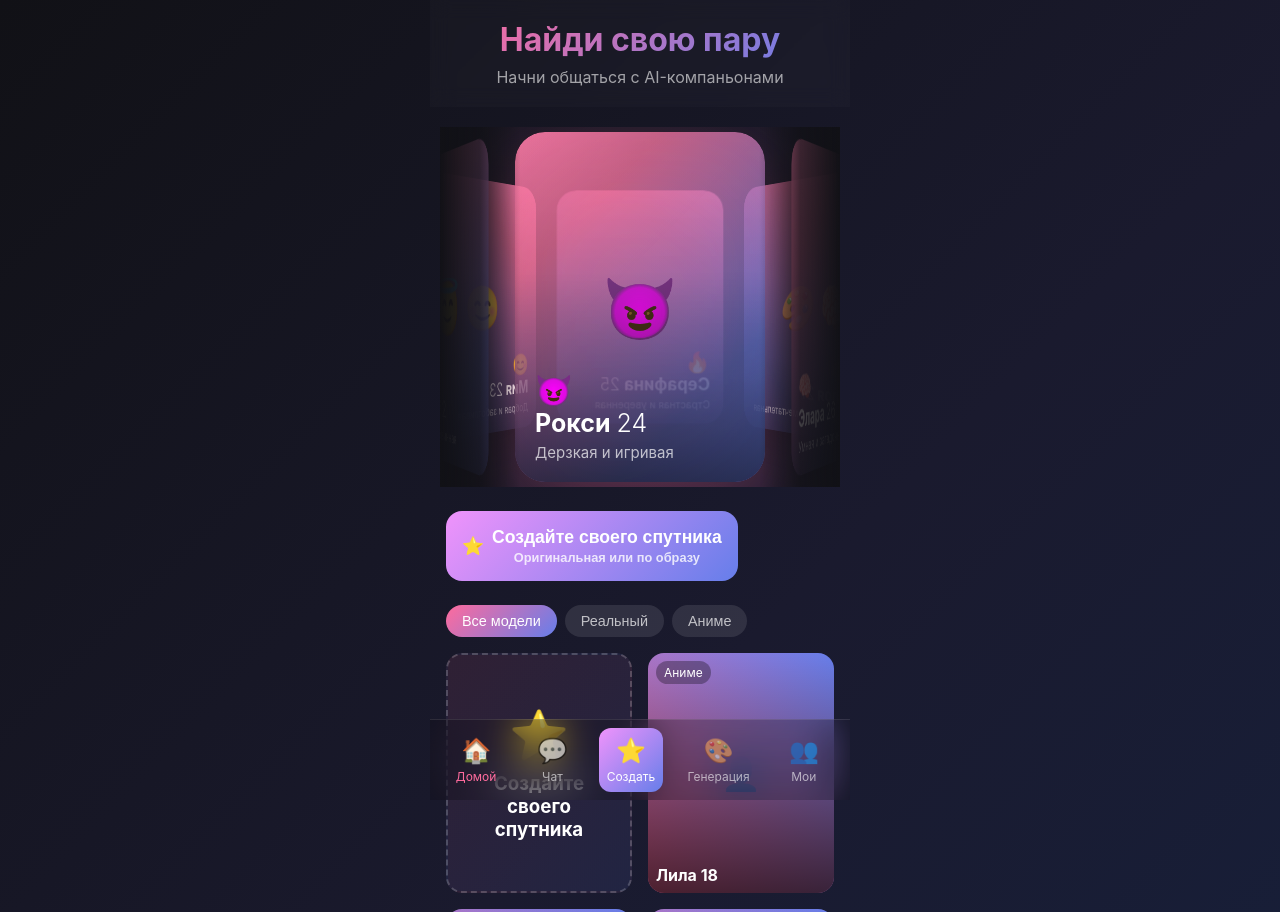
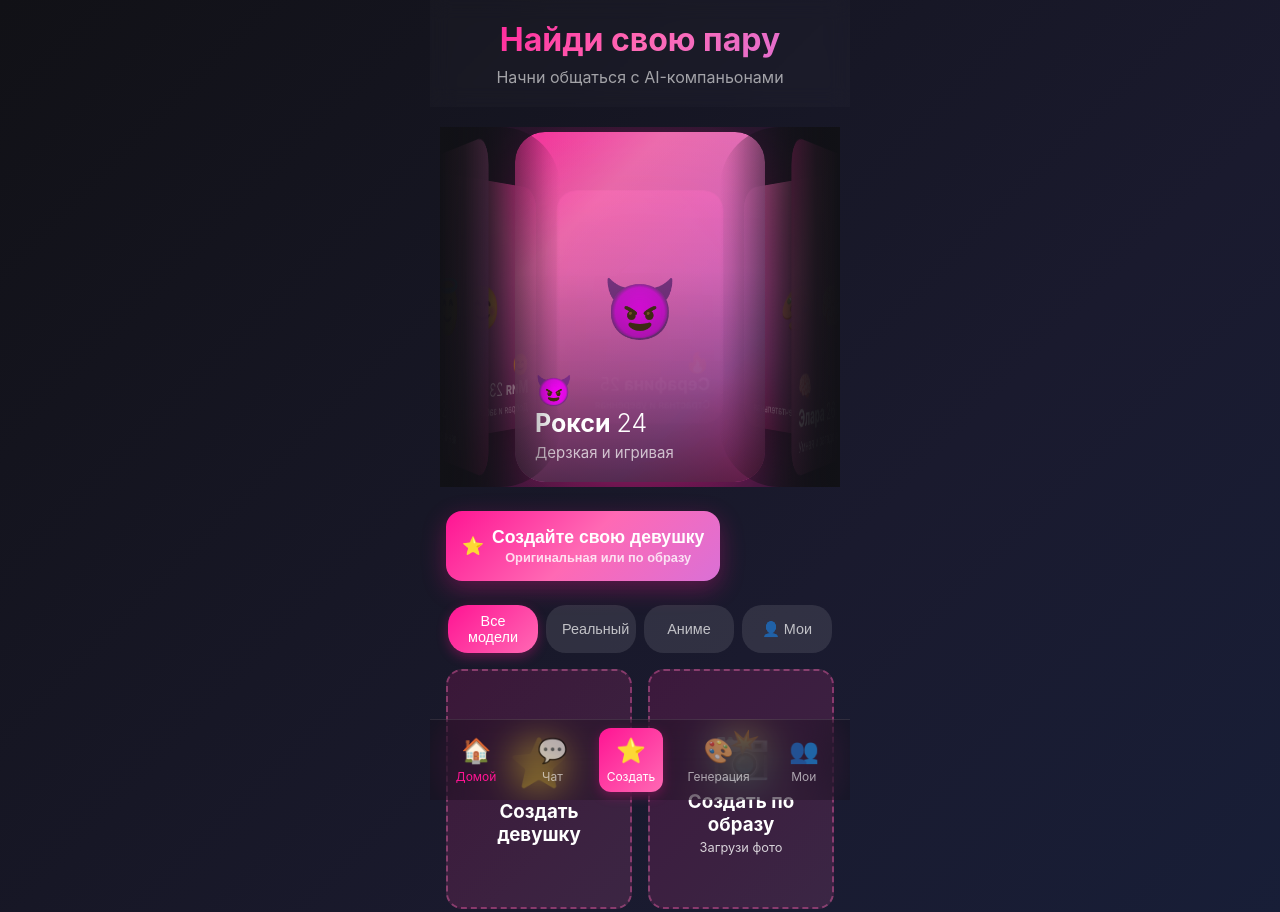
Before and after one commit to Oloq12/aibot, a plain HTML site: page index.html in a window 1280 px wide. Shown: the top 912 px of the page. Drawn offline with Linux system fonts and the light colour scheme.

Commit message:
Update index.html

```diff
--- a/index.html
+++ b/index.html
@@ -33,7 +33,7 @@
                  .header h1 {
              font-size: 2rem;
              font-weight: bold;
-            background: linear-gradient(135deg, #ff6b9d, #667eea);
+             background: linear-gradient(135deg, #ff1493, #ff69b4, #da70d6);
              -webkit-background-clip: text;
              -webkit-text-fill-color: transparent;
              margin-bottom: 8px;
@@ -63,14 +63,18 @@
              position: absolute;
              left: 0;
              top: 0;
-            width: 80px;
+             width: 120px;
              height: 100%;
              background: linear-gradient(to right,
                  rgba(17, 17, 22, 1) 0%,
-                rgba(17, 17, 22, 0.8) 50%,
+                 rgba(17, 17, 22, 0.95) 20%,
+                 rgba(17, 17, 22, 0.8) 40%,
+                 rgba(17, 17, 22, 0.4) 70%,
+                 rgba(17, 17, 22, 0.1) 90%,
                  transparent 100%);
              z-index: 10;
              pointer-events: none;
+             border-radius: 0 60px 60px 0;
          }
 
          .gallery::after {
@@ -78,14 +82,18 @@
              position: absolute;
              right: 0;
              top: 0;
-            width: 80px;
+             width: 120px;
              height: 100%;
              background: linear-gradient(to left,
                  rgba(17, 17, 22, 1) 0%,
-                rgba(17, 17, 22, 0.8) 50%,
+                 rgba(17, 17, 22, 0.95) 20%,
+                 rgba(17, 17, 22, 0.8) 40%,
+                 rgba(17, 17, 22, 0.4) 70%,
+                 rgba(17, 17, 22, 0.1) 90%,
                  transparent 100%);
              z-index: 10;
              pointer-events: none;
+             border-radius: 60px 0 0 60px;
          }
 
                  .carousel {
@@ -121,17 +129,17 @@
 
                  .card.active {
              transform: scale(1.05);
-            filter: drop-shadow(0 20px 40px rgba(255, 107, 157, 0.4));
+             filter: drop-shadow(0 20px 40px rgba(255, 20, 147, 0.6));
          }
 
                  .card-img {
              width: 100%;
              height: 100%;
              background: linear-gradient(135deg,
-                rgba(255, 107, 157, 0.9) 0%,
-                rgba(255, 107, 157, 0.7) 25%,
-                rgba(102, 126, 234, 0.7) 75%,
-                rgba(102, 126, 234, 0.9) 100%);
+                 rgba(255, 20, 147, 0.95) 0%,
+                 rgba(255, 105, 180, 0.9) 25%,
+                 rgba(218, 112, 214, 0.9) 75%,
+                 rgba(255, 69, 180, 0.95) 100%);
              display: flex;
              align-items: center;
              justify-content: center;
@@ -173,7 +181,7 @@
          .create-btn {
              margin: 24px 16px;
              padding: 16px;
-            background: linear-gradient(135deg, #f093fb, #667eea);
+             background: linear-gradient(135deg, #ff1493, #ff69b4, #da70d6);
              border: none;
              border-radius: 16px;
              color: white;
@@ -184,6 +192,7 @@
              align-items: center;
              justify-content: center;
              gap: 12px;
+             box-shadow: 0 8px 24px rgba(255, 20, 147, 0.3);
          }
 
         /* КАТАЛОГ из v0 */
@@ -195,6 +204,7 @@
              display: flex;
              gap: 8px;
              margin-bottom: 16px;
+             justify-content: center;
          }
 
          .filter {
@@ -205,11 +215,16 @@
              cursor: pointer;
              background: rgba(255, 255, 255, 0.1);
              color: rgba(255, 255, 255, 0.7);
+             flex: 1;
+             max-width: 90px;
+             text-align: center;
+             transition: all 0.3s ease;
          }
 
                  .filter.active {
-            background: linear-gradient(135deg, #ff6b9d, #667eea);
+             background: linear-gradient(135deg, #ff1493, #ff69b4);
              color: white;
+             box-shadow: 0 4px 12px rgba(255, 20, 147, 0.3);
          }
 
         .grid {
@@ -227,14 +242,21 @@
         }
 
                  .create-card {
-            background: linear-gradient(135deg, rgba(255, 107, 157, 0.1), rgba(102, 126, 234, 0.1));
-            border: 2px dashed rgba(255, 255, 255, 0.2);
+             background: linear-gradient(135deg, rgba(255, 20, 147, 0.15), rgba(255, 105, 180, 0.15));
+             border: 2px dashed rgba(255, 105, 180, 0.4);
              display: flex;
              flex-direction: column;
              align-items: center;
              justify-content: center;
              text-align: center;
              padding: 16px;
+             transition: all 0.3s ease;
+         }
+
+         .create-card:hover {
+             background: linear-gradient(135deg, rgba(255, 20, 147, 0.25), rgba(255, 105, 180, 0.25));
+             border-color: rgba(255, 105, 180, 0.6);
+             transform: translateY(-2px);
          }
 
         /* НАВИГАЦИЯ из v0 */
@@ -266,11 +288,12 @@
             min-width: 60px;
         }
 
-        .nav-item.active { color: #ff6b9d; }
+                 .nav-item.active { color: #ff1493; }
 
          .nav-item.create {
-            background: linear-gradient(135deg, #f093fb, #667eea);
+             background: linear-gradient(135deg, #ff1493, #ff69b4);
              color: white !important;
+             box-shadow: 0 4px 12px rgba(255, 20, 147, 0.3);
          }
 
         .nav-icon {
@@ -300,6 +323,12 @@
              cursor: pointer;
              transition: all 0.3s ease;
              font-size: 0.9rem;
+         }
+
+         /* АНИМАЦИЯ ТЕКСТА */
+         #partnerType, #mainPartnerType {
+             transition: opacity 0.3s ease;
+             display: inline-block;
          }
 
                  .tag.selected {
@@ -340,7 +369,7 @@
                   <div style="display: flex; align-items: center; justify-content: center; gap: 8px;">
                       <span>⭐</span>
                       <div style="text-align: center;">
-                         <div>Создайте своего спутника</div>
+                          <div>Создайте <span id="mainPartnerType">свою спутницу</span></div>
                           <div style="font-size: 0.8rem; opacity: 0.8; margin-top: 2px;">Оригинальная или по образу</div>
                       </div>
                   </div>
@@ -352,6 +381,7 @@
                      <button class="filter active" onclick="filterChars('all')">Все модели</button>
                      <button class="filter" onclick="filterChars('real')">Реальный</button>
                      <button class="filter" onclick="filterChars('anime')">Аниме</button>
+                     <button class="filter" onclick="filterChars('my')">👤 Мои</button>
                  </div>
                  <div class="grid" id="grid"></div>
              </section>
@@ -756,15 +786,29 @@
          function createCatalog() {
              const grid = document.getElementById('grid');
 
-            // Карточка создания
+             // Карточка оригинального создания
              const createCard = document.createElement('div');
              createCard.className = 'catalog-card create-card';
              createCard.innerHTML = `
-                <div style="font-size: 3rem; color: #ff6b9d;">⭐</div>
-                <h3 style="font-weight: bold; margin-top: 8px;">Создайте своего спутника</h3>
+                 <div style="font-size: 3rem; color: #ff1493;">⭐</div>
+                 <h3 style="font-weight: bold; margin-top: 8px;">Создать <span id="partnerType">спутника</span></h3>
              `;
              createCard.onclick = () => navigateTo('create');
              grid.appendChild(createCard);
+
+             // Карточка создания по образу
+             const referenceCard = document.createElement('div');
+             referenceCard.className = 'catalog-card create-card';
+             referenceCard.innerHTML = `
+                 <div style="font-size: 3rem; color: #ff69b4;">📸</div>
+                 <h3 style="font-weight: bold; margin-top: 8px;">Создать по образу</h3>
+                 <p style="font-size: 0.8rem; opacity: 0.8; margin-top: 4px;">Загрузи фото</p>
+             `;
+             referenceCard.onclick = () => {
+                 navigateTo('create');
+                 setTimeout(() => switchCreateMode('reference'), 100);
+             };
+             grid.appendChild(referenceCard);
 
              // Персонажи
              catalog.forEach(char => {
@@ -773,7 +817,7 @@
                  card.setAttribute('data-tag', char.tag.toLowerCase());
 
                  card.innerHTML = `
-                    <div style="width: 100%; height: 100%; background: linear-gradient(45deg, #ff6b9d, #667eea); display: flex; align-items: center; justify-content: center; font-size: 2rem;">👤</div>
+                     <div style="width: 100%; height: 100%; background: linear-gradient(45deg, #ff1493, #ff69b4, #da70d6); display: flex; align-items: center; justify-content: center; font-size: 2rem;">👤</div>
                      <div style="position: absolute; inset: 0; background: linear-gradient(to top, rgba(0,0,0,0.7), transparent);"></div>
                      <div style="position: absolute; top: 8px; left: 8px; background: rgba(0,0,0,0.3); backdrop-filter: blur(10px); color: white; font-size: 0.75rem; padding: 4px 8px; border-radius: 12px;">${char.tag}</div>
                      <div style="position: absolute; bottom: 8px; left: 8px; color: white; font-weight: bold;">${char.name} ${char.age}</div>
@@ -798,12 +842,20 @@
                  const tag = card.getAttribute('data-tag');
                  if (filter === 'all' ||
                      (filter === 'real' && tag === 'реальный') ||
-                    (filter === 'anime' && tag === 'аниме')) {
+                     (filter === 'anime' && tag === 'аниме') ||
+                     (filter === 'my')) {
                      card.style.display = 'block';
                  } else {
                      card.style.display = 'none';
                  }
              });
+
+             // Для фильтра "Мои" показываем только карточки создания
+             if (filter === 'my') {
+                 document.querySelectorAll('.catalog-card:not(.create-card)').forEach(card => {
+                     card.style.display = 'none';
+                 });
+             }
          }
 
         // НАВИГАЦИЯ МЕЖДУ СТРАНИЦАМИ
@@ -1023,10 +1075,41 @@
             console.log('👤 Выбран:', char.name);
         }
 
+                 // ДИНАМИЧЕСКАЯ СМЕНА ТЕКСТА
+         const partnerTypes = ['спутника', 'девушку', 'коллегу', 'подругу', 'любовницу', 'начальницу', 'госпожу'];
+         const mainPartnerTypes = ['свою спутницу', 'свою девушку', 'свою коллегу', 'свою подругу', 'свою любовницу', 'свою начальницу', 'свою госпожу'];
+         let currentPartnerIndex = 0;
+
+         function animatePartnerType() {
+             const partnerElement = document.getElementById('partnerType');
+             const mainPartnerElement = document.getElementById('mainPartnerType');
+
+             if (partnerElement) {
+                 partnerElement.style.opacity = '0';
+                 setTimeout(() => {
+                     currentPartnerIndex = (currentPartnerIndex + 1) % partnerTypes.length;
+                     partnerElement.textContent = partnerTypes[currentPartnerIndex];
+                     partnerElement.style.opacity = '1';
+                 }, 300);
+             }
+
+             if (mainPartnerElement) {
+                 mainPartnerElement.style.opacity = '0';
+                 setTimeout(() => {
+                     mainPartnerElement.textContent = mainPartnerTypes[currentPartnerIndex];
+                     mainPartnerElement.style.opacity = '1';
+                 }, 300);
+             }
+         }
+
          // ИНИЦИАЛИЗАЦИЯ
          document.addEventListener('DOMContentLoaded', function() {
              createCarousel();
              createCatalog();
+
+             // Запускаем анимацию смены текста
+             setInterval(animatePartnerType, 3000);
+
              console.log('🚀 Peach Web App загружен (v0 дизайн конвертирован)');
          });
     </script>
```
Lines whose indentation alone changed are shown as unchanged.
